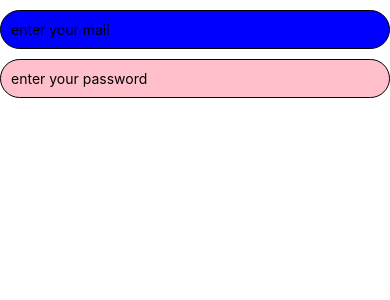
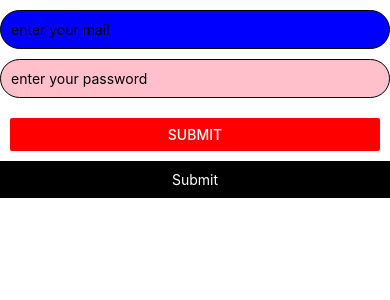
Before and after one commit to nafis200/React-native-first, a React Native app: screen / in a window 390 px wide. Shown: the top 300 px of the page. Built offline with nearby package versions, Linux system fonts and the light colour scheme.

Commit message:
pressable

```diff
--- a/components/Form.jsx
+++ b/components/Form.jsx
@@ -1,5 +1,5 @@
 
-import { View, Text,SafeAreaView,ScrollView, TextInput } from 'react-native'
+import { View, Text,SafeAreaView,ScrollView, TextInput, Button,Pressable } from 'react-native'
 import React,{useState} from 'react'
 
 const Form = () => {
@@ -23,6 +23,19 @@ const Form = () => {
              setPassword(x)
         }}
         />
+        <View style={{marginTop:10,padding:10}}>
+        <Button onPress={()=>{
+             console.log(email,password)
+        }} title='submit' color={'red'}
+        ></Button>
+        </View>
+
+        <Pressable onPress={()=>{
+            console.log(email,password)
+        }} style={{backgroundColor:'black'}}>
+            <Text style={{color:'white',textAlign:'center',padding:10,borderRadius:40}}>Submit</Text>
+        </Pressable>
+
       </ScrollView>
     </SafeAreaView>
   )
```
